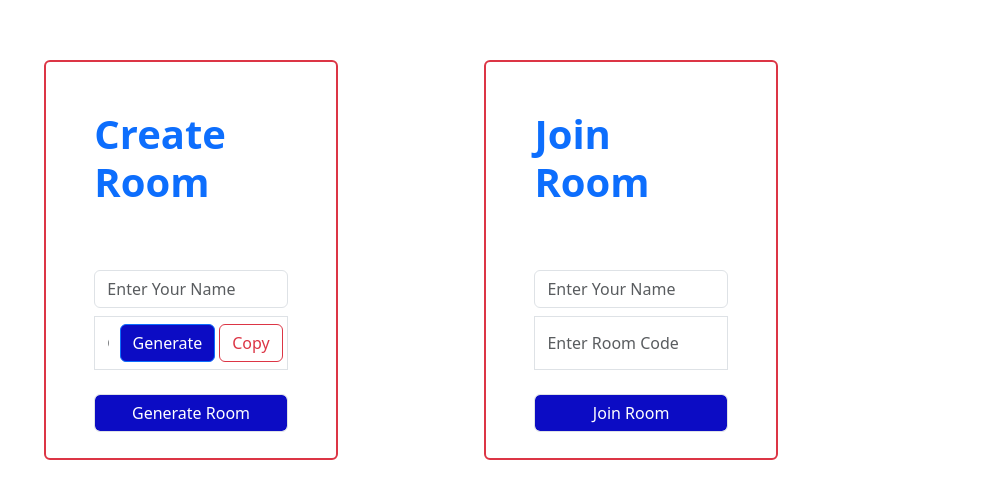
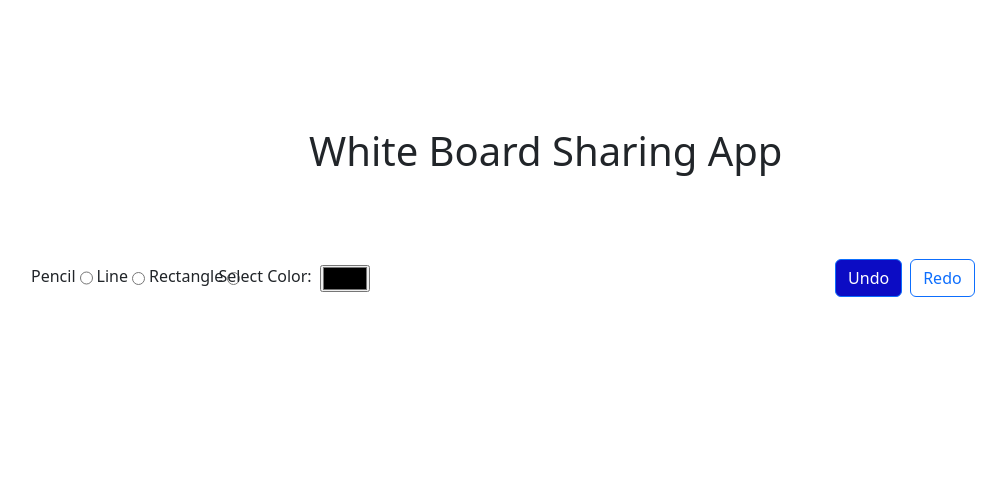
Before and after one commit to guptamudit/Live-WhiteBoard-Sharing, a React (Vite) app in the folder frontend/: page /1 in a window 1280 px wide. Shown: the part 188-686 px from the top of the page, without its empty margins (17-1023 px from the left). Built offline with nearby package versions, Linux system fonts and the light colour scheme.

Commit message:
Update frontend code to add a whiteboard sharing feature.

```diff
--- a/frontend/src/main.jsx
+++ b/frontend/src/main.jsx
@@ -6,6 +6,7 @@ import "bootstrap/dist/css/bootstrap.min.css";
 import "bootstrap/dist/js/bootstrap.bundle.min";
 import { RouterProvider, createBrowserRouter } from "react-router-dom";
 import Form from "./components/Forms/Form.jsx";
+import RoomPage from "./pages/RoomPage/RoomPage.jsx";
 
 const router = createBrowserRouter([
   {
@@ -15,7 +16,7 @@ const router = createBrowserRouter([
   },
   {
     path: "/:roomId",
-    element: <Form />,
+    element: <RoomPage />,
   },
 ]);
 
--- a/frontend/src/pages/RoomPage/RoomPage.jsx
+++ b/frontend/src/pages/RoomPage/RoomPage.jsx
@@ -1,7 +1,70 @@
-import React from "react";
+import React, { useState } from "react";
+import "./RoomPage.css";
 
 const RoomPage = () => {
-  return <div>RoomPage</div>;
+  const [tool, setTool] = useState("Pencil");
+  const [color, setColor] = useState("Black");
+
+  return (
+    <div className="container">
+      <div className="row">
+        <h1 className="text-center py-5">White Board Sharing App</h1>
+        <div className="col-md-12 gap-3 px-5  mt-4 mb-5 d-flex align-items-center justify-content-between">
+          <div className="d-flex col-md-2  justify-content-between gap-1">
+            <div className="d-flex gap-1 ">
+              <label htmlFor="Pencil">Pencil</label>
+              <input
+                type="radio"
+                name="tool"
+                value="Pencil"
+                id="Pencil"
+                className="mt-1"
+                onChange={(e) => setTool(e.target.value)}
+              />
+            </div>
+            <div className="d-flex gap-1 align-items-center">
+              <label htmlFor="Line">Line</label>
+              <input
+                type="radio"
+                name="tool"
+                value="Line"
+                id="Line"
+                className="mt-1"
+                onChange={(e) => setTool(e.target.value)}
+              />
+            </div>
+            <div className="d-flex gap-1 align-items-center">
+              <label htmlFor="Rectangle">Rectangle</label>
+              <input
+                type="radio"
+                name="tool"
+                value="Rectangle"
+                id="Rectangle"
+                className="mt-1"
+                onChange={(e) => setTool(e.target.value)}
+              />
+            </div>
+          </div>
+          <div className="col-md-7">
+            <div className="d-flex  align-items-center">
+              <label htmlFor="color">Select Color: </label>
+              <input
+                type="color"
+                id="color"
+                className="mt-1 ms-2"
+                value={color}
+                onChange={(e) => setColor(e.target.value)}
+              />
+            </div>
+          </div>
+          <div className="col-md-3 d-flex gap-2 ">
+            <button className="btn btn-primary mt-1">Undo</button>
+            <button className="btn btn-outline-primary mt-1">Redo</button>
+          </div>
+        </div>
+      </div>
+    </div>
+  );
 };
 
 export default RoomPage;
```
